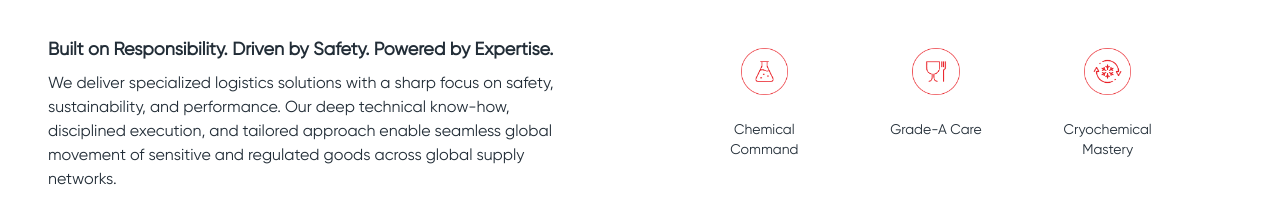
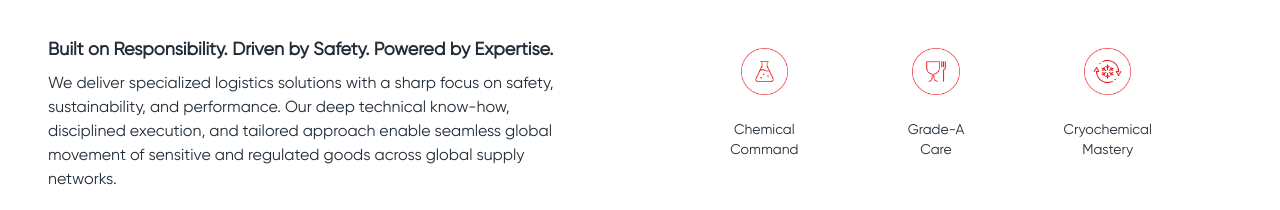
Before and after one commit to sunny-zerror/RAS, a Next.js app: page / in a window 1280 px wide. Shown: the part 3000-3210 px from the top of the page. Built offline with nearby package versions, Linux system fonts and the light colour scheme; a web font is replaced by a local one.

Commit message:
more new changes

```diff
--- a/src/components/sections/HowRas.jsx
+++ b/src/components/sections/HowRas.jsx
@@ -76,8 +76,8 @@ const HowRas = () => {
                                 <div className=" w-full md:w-[45%] h-full center pt-5 md:pt-0">
                                     <div className="flex flex-col  h-full md:h-[50%] items-start gap-5   w-full ">
                                         <div className="flex w-full  items-center  gap-3 ">
-                                            <div className=" size-3 md:size-5 center">
-                                                <img className='' src="/icons/Ellipse 30.png" alt="" />
+                                            <div className="   md:size-5 center">
+                                                <img className='w-[50%]' src="/icons/Ellipse 30.png" alt="" />
                                             </div>
                                             <p className='text-xl md:text-2xl lg:text-3xl xl:text-4xl font-semibold'>{item.title}</p>
                                         </div>
--- a/src/components/sections/OurStrength.jsx
+++ b/src/components/sections/OurStrength.jsx
@@ -23,7 +23,7 @@ const IconWithLabel = ({ defaultImg, hoverImg, label }) => {
         />
       </div>
       <div className="h-[8vh]">
-      <p className=" text-xs lg:text-sm ">{label}</p>
+      <p className=" text-xs lg:text-sm  px-4 ">{label}</p>
 
       </div>
     </div>
```
